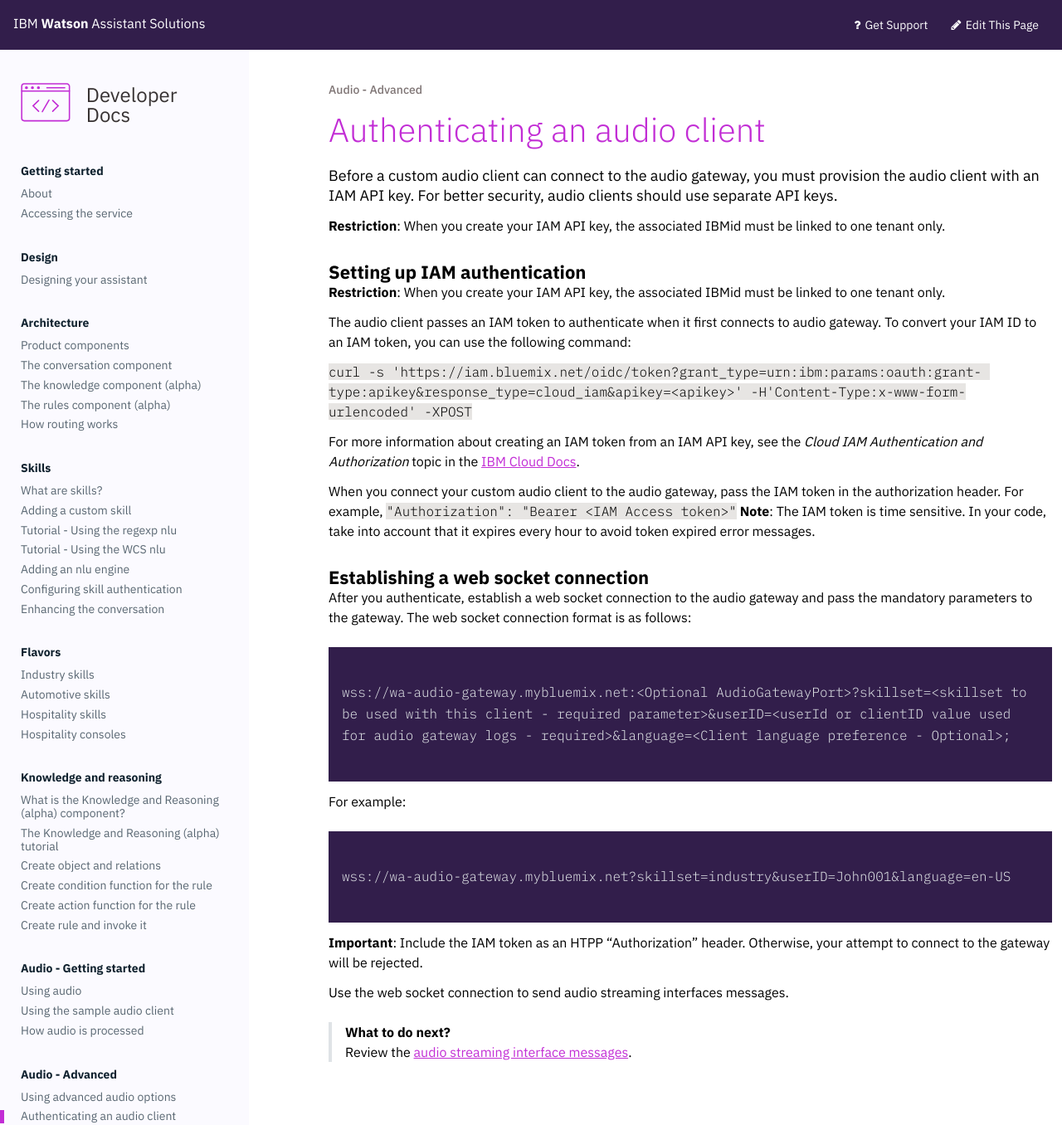
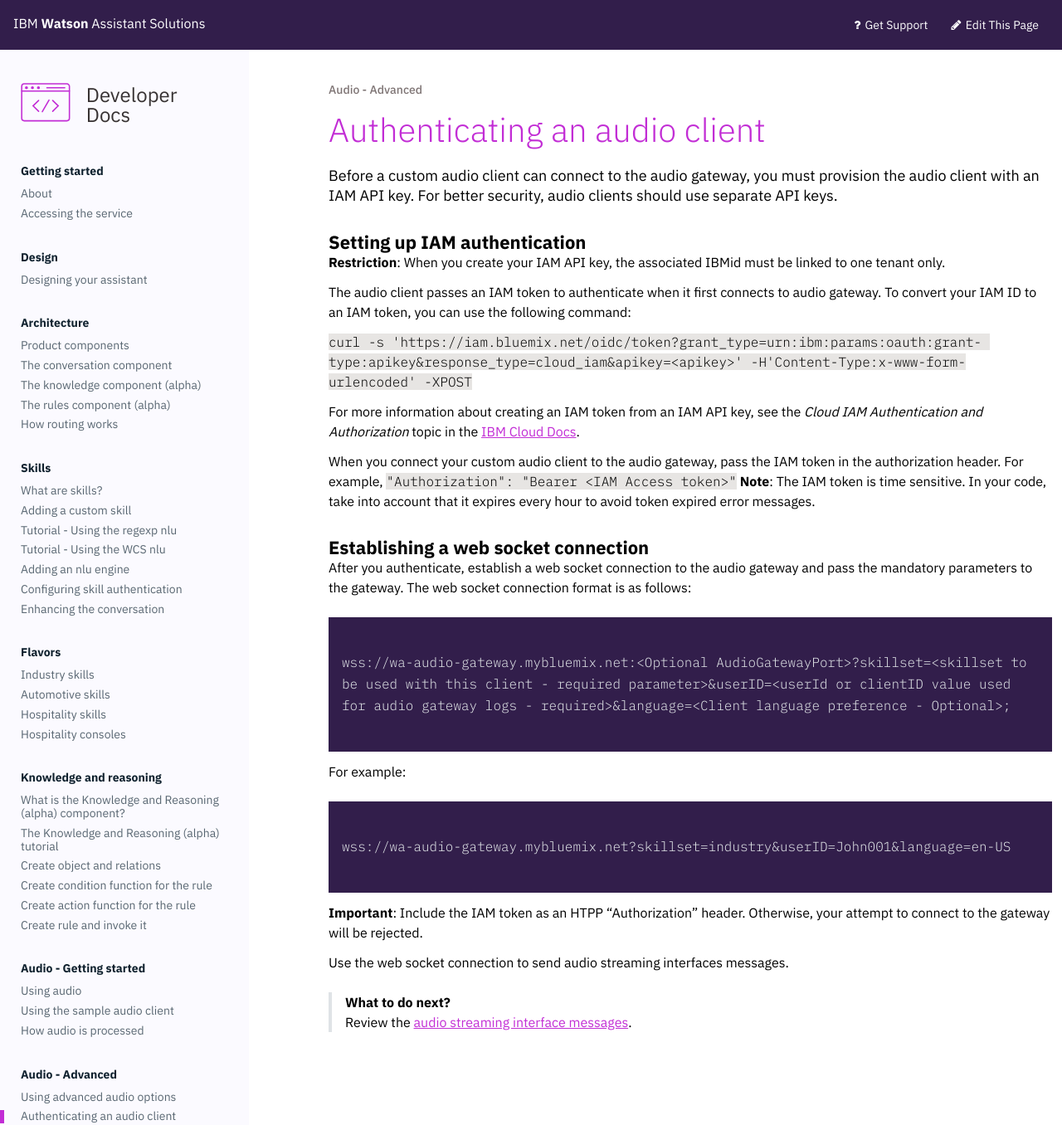
Before and after one commit to Watson-Personal-Assistant/developer, a Jekyll site: the page built from _content/audio/audio_authentication.md, in a window 1280 px wide. Shown: the whole page at 83% size. Built offline with Jekyll 4.4.1, drawn with Linux system fonts in a browser that asks for light colours; some web fonts are replaced.

Commit message:
Removing single tenant restriction.

```diff
--- a/_content/audio/audio_authentication.md
+++ b/_content/audio/audio_authentication.md
@@ -3,8 +3,6 @@
 weight: 10
 ---
 Before a custom audio client can connect to the audio gateway, you must provision the audio client with an IAM API key.   For better security, audio clients should use separate API keys.
-
-**Restriction**: When you create your IAM API key, the associated IBMid must be linked to one tenant only.
 
 ### Setting up IAM authentication
 
```
